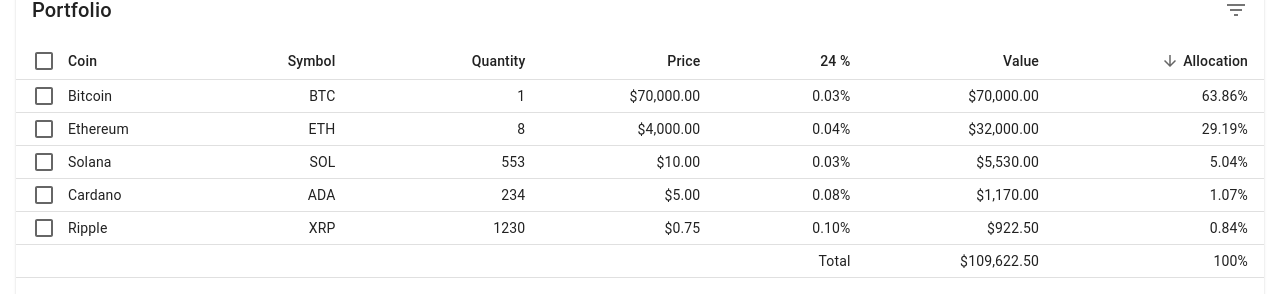
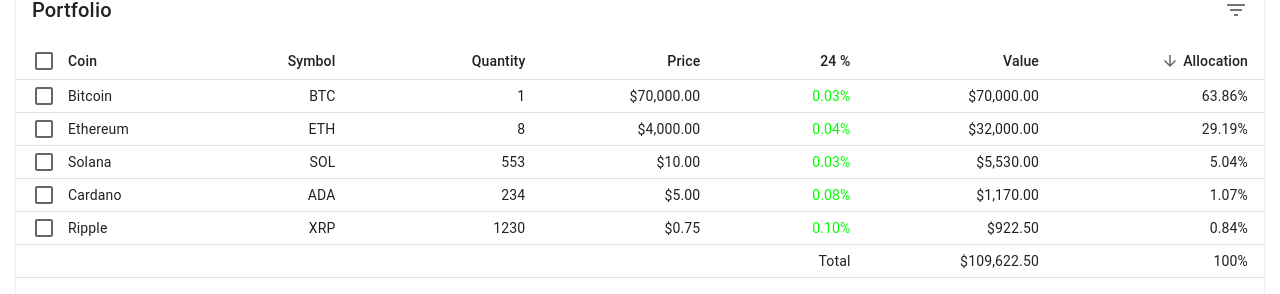
Before and after one commit to sfryan95/Cryptofolio, a React app: page /portfolio in a window 1280 px wide. Shown: the part 451-745 px from the top of the page. Built offline with nearby package versions, Linux system fonts and the light colour scheme; no server answers.

Commit message:
DataTable component 24h% column styling green for > 0 and red for < 0

```diff
--- a/src/components/Portfolio/DataTable.jsx
+++ b/src/components/Portfolio/DataTable.jsx
@@ -278,7 +278,9 @@ export default function EnhancedTable({ rows }) {
                     <TableCell align="right">{row.symbol}</TableCell>
                     <TableCell align="right">{row.quantity}</TableCell>
                     <TableCell align="right">{cash(row.price)}</TableCell>
-                    <TableCell align="right">{percent(row.percent_change_24h / 100)}</TableCell>
+                    <TableCell align="right" sx={{ color: row.percent_change_24h / 100 > 0 ? 'lime' : 'red' }}>
+                      {percent(row.percent_change_24h / 100)}
+                    </TableCell>
                     <TableCell align="right">{cash(row.value)}</TableCell>
                     <TableCell align="right">{percent(row.allocation)}</TableCell>
                   </TableRow>
```
